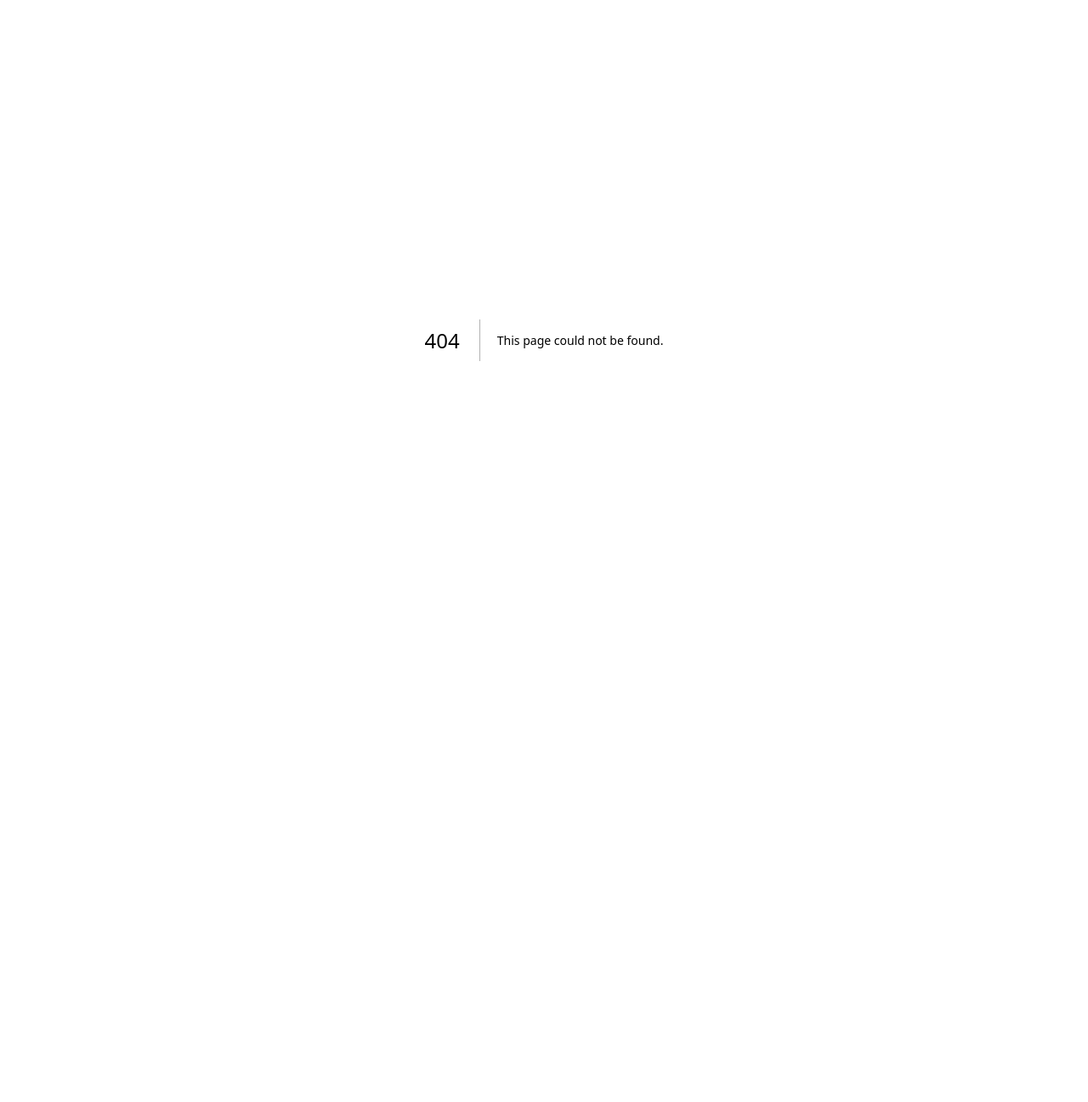
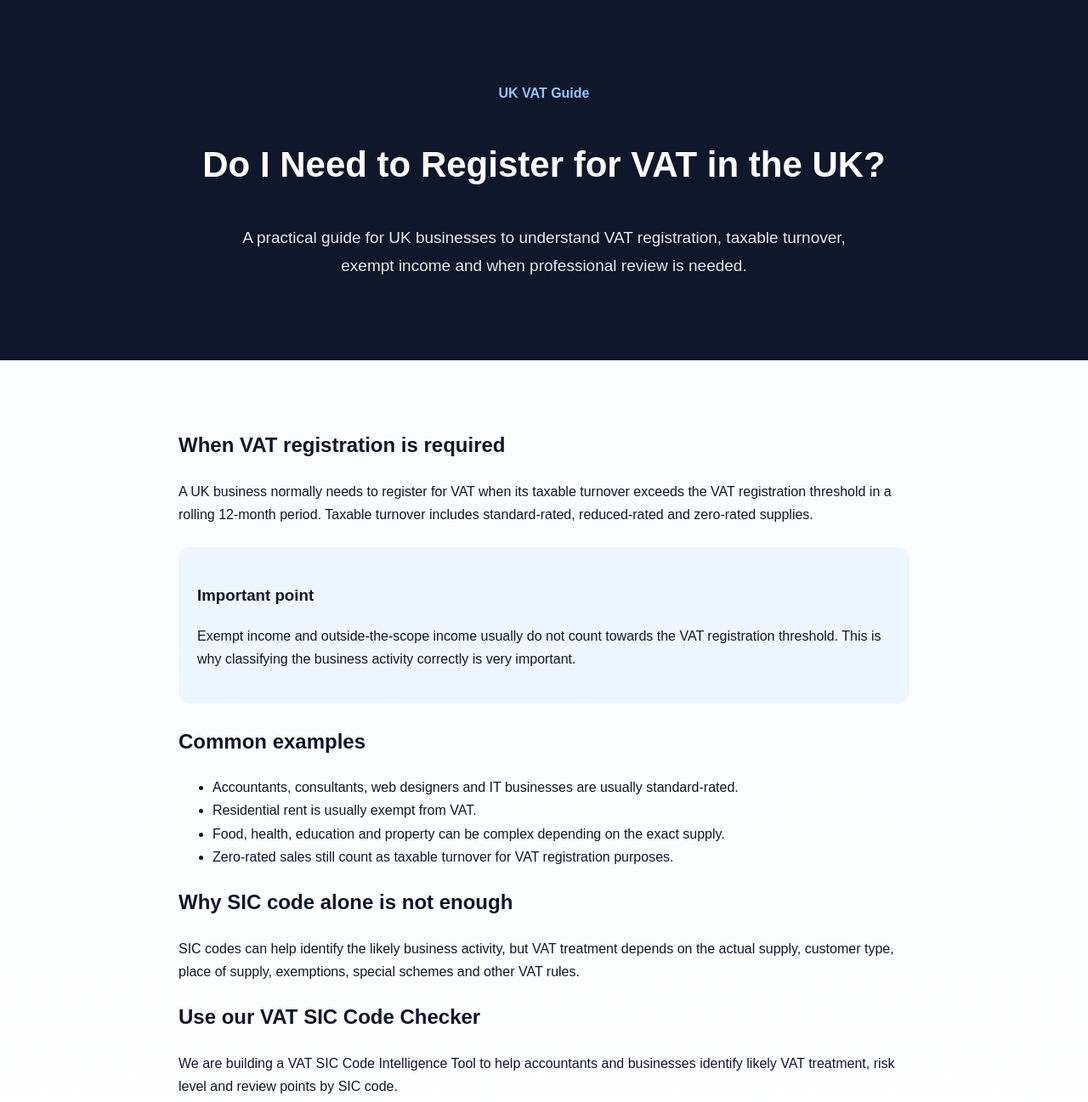
Before and after one commit to HalaDigitalLtd/uktaxcalculator-app, a Next.js app: page /vat-registration in a window 1280 px wide. Before the commit this address had no page. Shown: the top 1297 px of the page at 85% size. Before the commit the page ends 800 px from the top, so only its background shows below. Built offline with nearby package versions, Linux system fonts and the light colour scheme.

Commit message:
Add VAT registration SEO guide page

```diff
--- /dev/null
+++ b/app/vat-registration/page.tsx
@@ -0,0 +1,86 @@
+export default function VatRegistrationPage() {
+  return (
+    <div style={{ fontFamily: "Arial, sans-serif", lineHeight: 1.7, color: "#0f172a" }}>
+      <section style={{ padding: "80px 20px", background: "#0f172a", color: "white", textAlign: "center" }}>
+        <p style={{ color: "#93c5fd", fontWeight: "bold" }}>UK VAT Guide</p>
+        <h1 style={{ fontSize: "42px" }}>Do I Need to Register for VAT in the UK?</h1>
+        <p style={{ maxWidth: "760px", margin: "15px auto", fontSize: "19px", opacity: 0.9 }}>
+          A practical guide for UK businesses to understand VAT registration, taxable turnover, exempt income and when professional review is needed.
+        </p>
+      </section>
+
+      <main style={{ maxWidth: "900px", margin: "0 auto", padding: "60px 20px" }}>
+        <h2>When VAT registration is required</h2>
+        <p>
+          A UK business normally needs to register for VAT when its taxable turnover exceeds the VAT registration threshold in a rolling 12-month period.
+          Taxable turnover includes standard-rated, reduced-rated and zero-rated supplies.
+        </p>
+
+        <div style={{ padding: "22px", background: "#eef6ff", borderRadius: "14px", margin: "25px 0" }}>
+          <h3>Important point</h3>
+          <p>
+            Exempt income and outside-the-scope income usually do not count towards the VAT registration threshold.
+            This is why classifying the business activity correctly is very important.
+          </p>
+        </div>
+
+        <h2>Common examples</h2>
+        <ul>
+          <li>Accountants, consultants, web designers and IT businesses are usually standard-rated.</li>
+          <li>Residential rent is usually exempt from VAT.</li>
+          <li>Food, health, education and property can be complex depending on the exact supply.</li>
+          <li>Zero-rated sales still count as taxable turnover for VAT registration purposes.</li>
+        </ul>
+
+        <h2>Why SIC code alone is not enough</h2>
+        <p>
+          SIC codes can help identify the likely business activity, but VAT treatment depends on the actual supply,
+          customer type, place of supply, exemptions, special schemes and other VAT rules.
+        </p>
+
+        <h2>Use our VAT SIC Code Checker</h2>
+        <p>
+          We are building a VAT SIC Code Intelligence Tool to help accountants and businesses identify likely VAT treatment,
+          risk level and review points by SIC code.
+        </p>
+
+        <div style={{ marginTop: "25px" }}>
+          <a
+            href="/vat-sic"
+            style={{
+              display: "inline-block",
+              padding: "14px 24px",
+              background: "#2563eb",
+              color: "white",
+              borderRadius: "8px",
+              textDecoration: "none",
+              fontWeight: "bold",
+              marginRight: "10px"
+            }}
+          >
+            Try VAT SIC Tool
+          </a>
+
+          <a
+            href="https://wa.me/447884063169?text=Hi%20Ikram,%20I%20need%20help%20checking%20whether%20I%20need%20to%20register%20for%20VAT."
+            style={{
+              display: "inline-block",
+              padding: "14px 24px",
+              background: "#25D366",
+              color: "white",
+              borderRadius: "8px",
+              textDecoration: "none",
+              fontWeight: "bold"
+            }}
+          >
+            Ask for VAT Review
+          </a>
+        </div>
+
+        <p style={{ marginTop: "35px", fontSize: "14px", color: "#64748b" }}>
+          This page is for general information only and does not constitute tax advice. VAT treatment should be reviewed based on the specific facts.
+        </p>
+      </main>
+    </div>
+  );
+}
```
